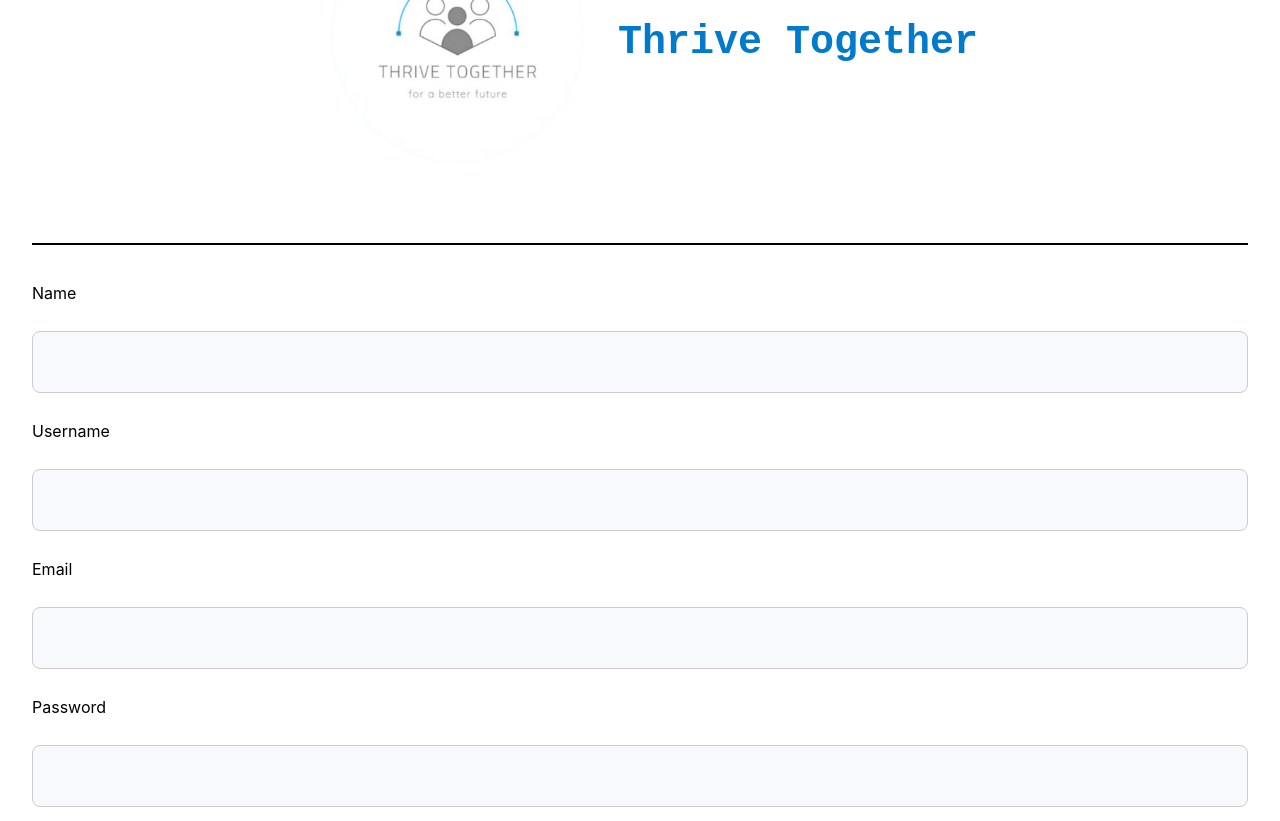
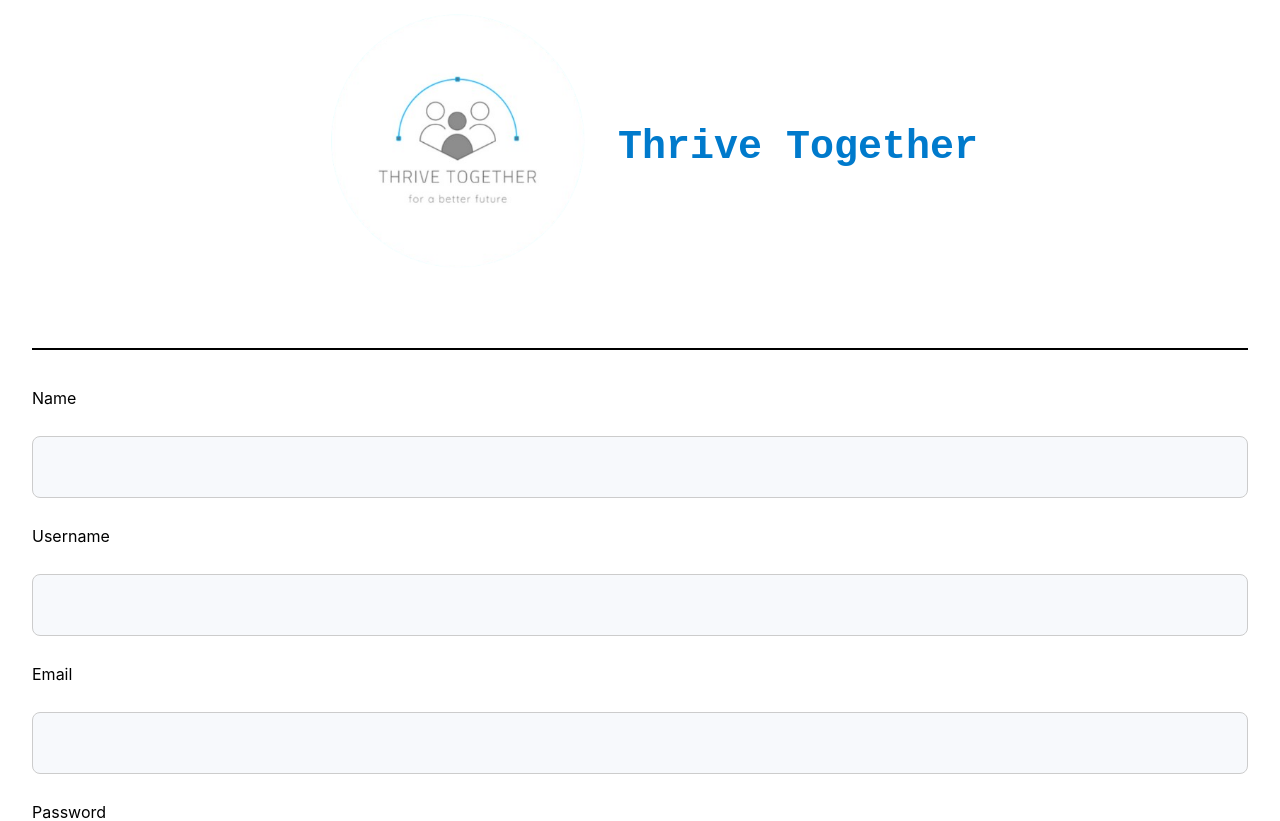
Before and after one commit to JTejaxun-2022229/Frontend-ThriveTogether, a React (Vite) app: page /register in a window 1280 px wide. Shown: the top 821 px of the page. Built offline with nearby package versions, Linux system fonts and the light colour scheme.

Commit message:
se arregla register

```diff
--- a/src/pages/RegisterPage/register.css
+++ b/src/pages/RegisterPage/register.css
@@ -1,4 +1,6 @@
 .auth-container {
+    margin-top: 250px;
+    margin-bottom: 250px;
     justify-content: center;
     height: 100vh;
     background-color: #f0f0f0;
@@ -8,9 +10,9 @@
     background: #fff;
     padding: 2rem;
     border-radius: 10px;
-    box-shadow: 0 4px 8px rgba(0, 0, 0, 0.1);
+    box-shadow: 0 4px 8px rgba(0, 0, 0, 0.5);
     width: 1500px;
-    height: 1000px;
+    height: 1300px;
 }
 
 .auth-form {
--- a/src/routes.jsx
+++ b/src/routes.jsx
@@ -4,6 +4,7 @@ import { Register } from "./pages/RegisterPage/Register";
 import { AppointmentNew } from "./components/appointment/AppointmentNew.jsx"
 
 const routes = [
+
     { path: '/', element: <AuthPage /> },
     { path: '/register', element: <Register /> },
     {
```
Also changed, not shown: src/shared/validations/validateEmail.jsx (deleted, +0 -7 lines), src/components/users/CreateUser.jsx (added), src/components/users/Patients.jsx (added), src/components/users/ProfesionalSupporter.jsx (added), src/components/users/UserList.jsx (added), src/components/users/user.css (added).
